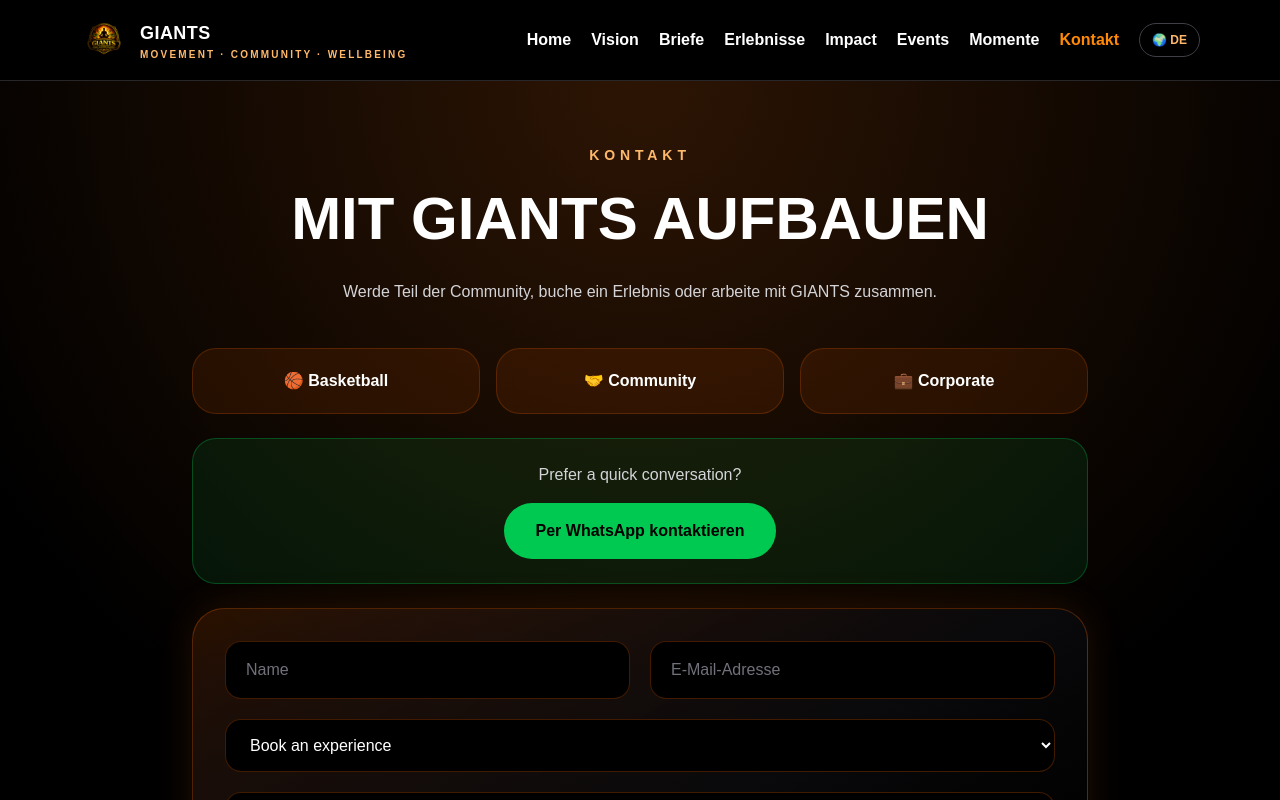
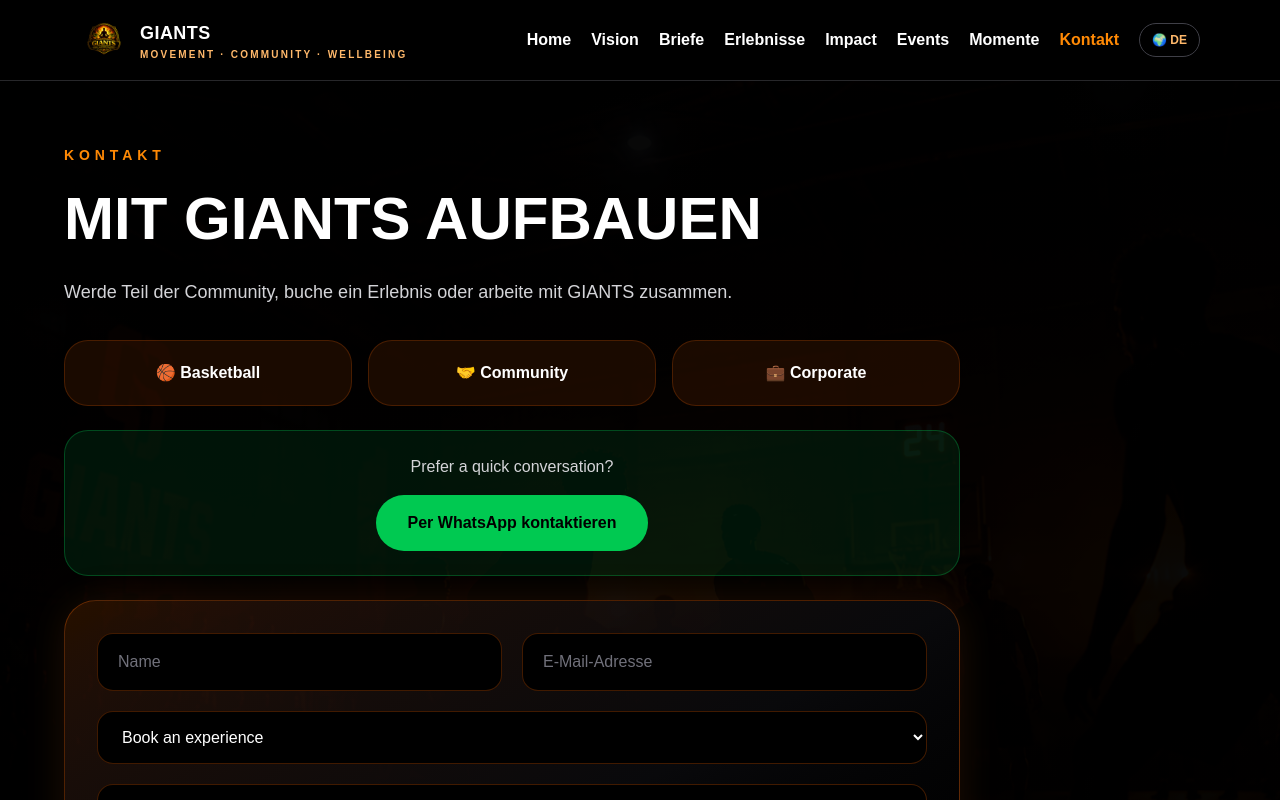
Before and after one commit to BarbFlegel/giants-website, a Next.js app: page /de/contact in a window 1280 px wide. Shown: the top 800 px of the page. Built offline with nearby package versions, Linux system fonts and the light colour scheme.

Commit message:
Update page.tsx

```diff
--- a/app/[locale]/contact/page.tsx
+++ b/app/[locale]/contact/page.tsx
@@ -17,31 +17,34 @@ export default async function ContactPage({
 
   if (!locales.includes(locale as Locale)) notFound();
 
-  const t = translations[locale as Locale];
+  const currentLocale = locale as Locale;
+  const t = translations[currentLocale];
 
   return (
-    <main className="min-h-screen bg-black pb-28 text-white md:pb-0">
-      <Header locale={locale as Locale} t={t} />
+    <main className="min-h-screen bg-black pb-24 text-white md:pb-0">
+      <Header locale={currentLocale} t={t} />
 
-      <section className="relative min-h-[calc(100vh-88px)] overflow-hidden bg-black px-4 py-12 md:px-6 md:py-16">
-        <div className="absolute inset-0 bg-[radial-gradient(circle_at_top,rgba(249,115,22,0.18),transparent_60%)]" />
+      <section className="relative overflow-hidden bg-black px-4 py-10 md:px-6 md:py-16">
+        <div
+          className="absolute inset-0 bg-cover bg-center opacity-20"
+          style={{ backgroundImage: "url('/images/hero-giants-premium.jpg')" }}
+        />
+        <div className="absolute inset-0 bg-gradient-to-b from-black/85 via-black/80 to-black" />
 
-        <div className="relative mx-auto flex min-h-[calc(100vh-180px)] max-w-6xl flex-col justify-center">
-          <div className="mx-auto max-w-4xl text-left md:text-center">
-            <p className="text-sm font-black uppercase tracking-[0.35em] text-orange-300">
+        <div className="relative mx-auto max-w-6xl">
+          <p className="text-xs font-black uppercase tracking-[0.35em] text-orange-400 md:text-sm">
             {t.contact.label}
           </p>
 
-            <h1 className="mt-4 text-4xl font-black uppercase leading-tight md:text-6xl">
+          <h1 className="mt-4 max-w-4xl text-3xl font-black uppercase leading-tight md:text-6xl">
             {t.contact.title}
           </h1>
 
-            <p className="mx-auto mt-5 max-w-3xl leading-8 text-zinc-300">
+          <p className="mt-5 max-w-3xl text-base leading-7 text-zinc-300 md:text-lg md:leading-8">
             {t.contact.text}
           </p>
-          </div>
 
-          <div className="mx-auto mt-10 w-full max-w-4xl">
+          <div className="mt-8 max-w-4xl">
             <ContactForm t={t} />
           </div>
         </div>
```
Lines whose indentation alone changed are shown as unchanged.
